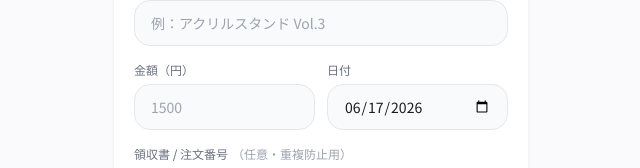
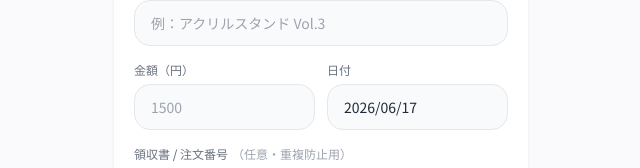
Before and after one commit to r-mitsuka6/oshi-expense-app, a Next.js app: page / in a window 1280 px wide. Shown: the part 700-868 px from the top of the page, without its empty margins (319-959 px from the left). Built offline with nearby package versions, Linux system fonts and the light colour scheme.

Commit message:
Fix month selector

```diff
--- a/src/components/ExpenseForm.tsx
+++ b/src/components/ExpenseForm.tsx
@@ -22,6 +22,12 @@ interface ExpenseFormProps {
   /** フォームの初期日付（選択中の月に対応） */
   defaultDate: string;
 }
+
+/** "YYYY-MM-DD" を "YYYY/MM/DD" の表示用文字列に整形する */
+const formatDisplayDate = (isoDate: string): string => {
+  if (!isoDate) return '';
+  return isoDate.replaceAll('-', '/');
+};
 
 export const ExpenseForm = memo(({ onAdd, checkDuplicate, defaultDate }: ExpenseFormProps) => {
   const { currentColor } = useOshiTheme();
@@ -207,24 +213,13 @@ export const ExpenseForm = memo(({ onAdd, checkDuplicate, defaultDate }: Expense
               日付
             </label>
             {/*
-              外枠（見た目のサイズ）をこの relative div 側で固定する。
-              input type="date" はブラウザが内部のカレンダーUI
-              （::-webkit-datetime-edit / カレンダーアイコン等）のサイズを
-              独自に計算するため、input自体の幅・高さに外枠を依存させると
-              iOS Safari / Android Chrome / PC でサイズがずれて見える。
-              そこで外枠の見た目（border・bg・角丸・高さ）はこのdivが担い、
-              input は absolute で重ねて div のサイズに完全追従させる。
-
-              文字の縦位置は padding ではなく leading-[46px]（line-height）
-              で div の高さ(h-[46px])に一致させている。padding による
-              上下中央寄せはブラウザのネイティブUI計算次第でズレうるが、
-              line-height を枠の高さと同値にする方法はブラウザ間で
-              再現性が高いため、こちらを採用している。
-
-              枠線色は focus 時に切り替えたいが、input自体は border-none の
-              ため、focusProps（input.style書き換え方式）ではなく
-              onFocusCapture/onBlurCaptureでこのdiv自身の枠線を操作する。
-              これにより他の入力欄のJS実装には一切影響を与えない。
+              表示用テキスト（span）の上に、透明な input type="date" を
+              実サイズのまま重ねる構成。
+              ユーザーのタップが直接 input に届くため、モバイルブラウザの
+              ネイティブカレンダーUIが正しく起動する（カラーピッカーと同方式）。
+              表示テキストは date state（YYYY-MM-DD）を整形した文字列を
+              別途表示するため、type="date" 内部のシャドウDOM配置の
+              ブラウザ差異に見た目が影響されなくなる。
             */}
             <div
               className="relative w-full h-[46px] rounded-2xl border bg-gray-50 transition-colors focus-within:bg-white"
@@ -236,12 +231,18 @@ export const ExpenseForm = memo(({ onAdd, checkDuplicate, defaultDate }: Expense
                 (e.currentTarget as HTMLDivElement).style.borderColor = '#e5e7eb';
               }}
             >
+              {/* 表示用テキスト（見た目はこちらが担当。クリックは透過させる） */}
+              <span className="absolute inset-0 flex items-center px-4 text-sm text-gray-800 pointer-events-none">
+                {formatDisplayDate(date)}
+              </span>
+
+              {/* 実際の操作対象（透明・実サイズでタップを受ける） */}
               <input
                 type="date"
                 value={date}
                 onChange={(e) => handleFieldChange(() => setDate(e.target.value))}
                 required
-                className="absolute inset-0 w-full h-full px-4 rounded-2xl border-none bg-transparent text-sm leading-[46px] focus:outline-none"
+                className="absolute inset-0 w-full h-full opacity-0 cursor-pointer"
               />
             </div>
           </div>
```
